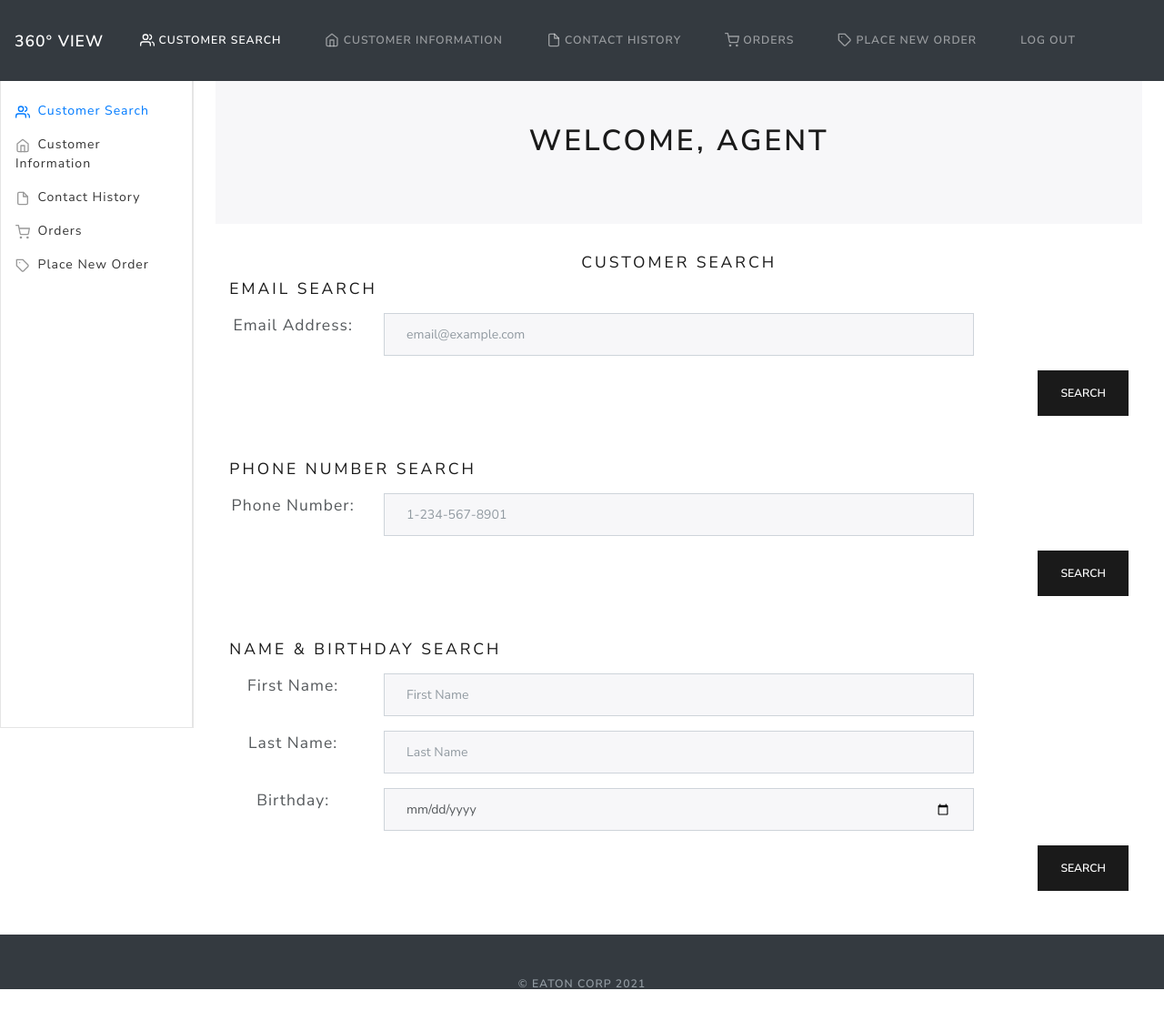
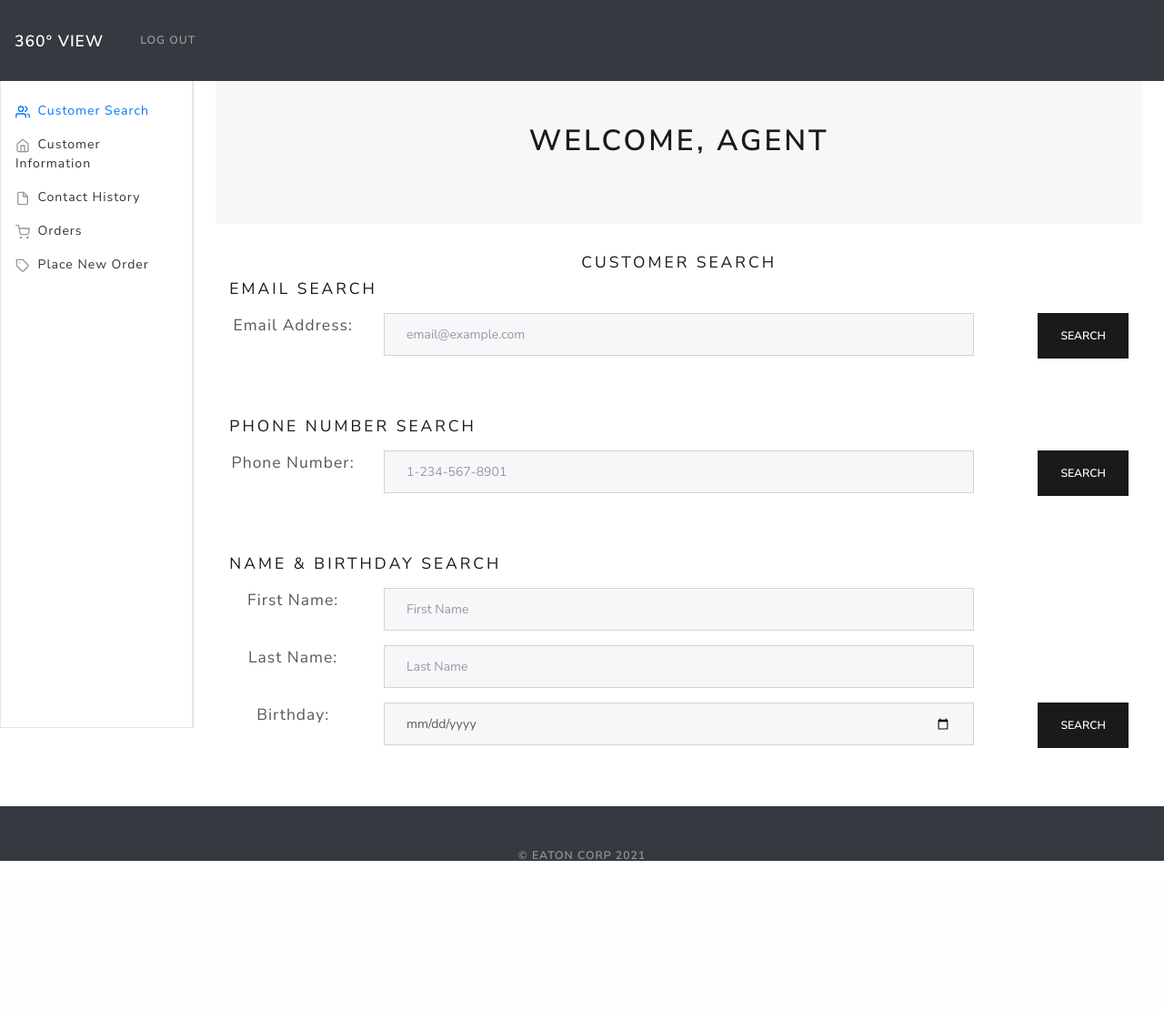
Before and after one commit to Virbil/360_View, a Django app: template myCRM_app/templates/home.html in a window 1280 px wide. Shown: the whole page at 91% size. After the commit the page ends 946 px from the top, so only its background shows below. Run offline with Django 3.2, Linux system fonts and the light colour scheme; the template is opened without the code that fills it, so the values that code supplies are empty; some libraries are stand-ins or nearby versions.

Commit message:
all functionality working. want to add contact history pagination and search fields

```diff
--- a/myCRM_app/static/css/nav.css
+++ b/myCRM_app/static/css/nav.css
@@ -1,5 +1,5 @@
-@media only screen and (max-width: 600px) {
-    body {
-        background-color: lightblue;
+@media only screen and (min-width: 601px) {
+    .forSmOnly {
+        display: none;
     }
 }
--- a/myCRM_app/templates/add-customer.html
+++ b/myCRM_app/templates/add-cust-modal.html
@@ -1,5 +1,25 @@
+<!-- Empty Input Search Modal -->
+<div class="modal fade" id="emptySearchModal" tabindex="-1" aria-labelledby="exampleModalLabel" aria-hidden="true">
+    <div class="modal-dialog">
+        <div class="modal-content">
+            <div class="modal-header modal-header-colored">
+                <h3 class="modal-title">Add a Customer</h3>
+            </div>
+            <div class="modal-body">
+                <h2 class="lead" style="color: red;">Email was left blank.</h2>
+                <h4 class='lead'>Add a new customer?
+                    <button class='btn btn-primary' type='submit' id="openAddCustModal">Yes</button>
+                    <button class='btn btn-secondary' type='button' data-dismiss='modal'>No</button>
+                </h4>
+            </div>
+        </div>
+    </div>
+</div>
+
+
+<!-- Add Customer Modal -->
 <div class="modal fade" id="addCustModal" tabindex="-1" aria-labelledby="exampleModalLabel" aria-hidden="true">
-    <div class="modal-container">
+    <div class="modal-dialog">
         <div class="modal-content">
             <div class="modal-header modal-header-colored">
                 <h3 class="modal-title">Add a Customer</h3>
@@ -8,7 +28,7 @@
                 <form class="form-add-customer" id="cust_form" action='/customer/add' method="POST" autocomplete="off">
                     {% csrf_token %}
                     <div class="form-group row">
-                        <div class="input-group-prepend col-sm-2">
+                        <div class="input-group-prepend col-sm-4">
                             <span class="input-group-text">First Name: </span>
                         </div>
                         <div class="col-8">
@@ -16,7 +36,7 @@
                         </div>
                     </div>
                     <div class="form-group row">
-                        <div class="input-group-prepend col-sm-2">
+                        <div class="input-group-prepend col-sm-4">
                             <span class="input-group-text">Last Name: </span>
                         </div>
                         <div class="col-8">
@@ -24,7 +44,7 @@
                         </div>
                     </div>
                     <div class="form-group row">
-                        <div class="input-group-prepend col-sm-2">
+                        <div class="input-group-prepend col-sm-4">
                             <span class="input-group-text">Phone Number: </span>
                         </div>
                         <div class="col-8">
@@ -32,7 +52,7 @@
                         </div>
                     </div>
                     <div class="form-group row">
-                        <div class="input-group-prepend col-sm-2">
+                        <div class="input-group-prepend col-sm-4">
                             <span class="input-group-text">Email: </span>
                         </div>
                         <div class="col-8">
@@ -40,15 +60,15 @@
                         </div>
                     </div>
                     <div class="form-group row">
-                        <div class="input-group-prepend col-sm-2">
+                        <div class="input-group-prepend col-sm-4">
                             <span class="input-group-text">Birthday: </span>
                         </div>
                         <div class="form-group col-8 date">
                             <input type="text" id="birthday" name="birthday" class="form-control">
                         </div>
                     </div>
-                    <button class="btn btn-primary register" type="submit">Add Customer</button>
-                    <button class="btn btn-danger" type="submit"><a href="/customer" style="text-decoration: none; color: inherit;">Cancel</a></button>
+                    <button class="btn btn-primary mr-2" type="submit">Add Customer</button>
+                    <button class='btn btn-secondary' type='submit' data-dismiss='modal'>Cancel</button>
                 </form>
             </div>
         </div>
--- a/myCRM_app/templates/home.html
+++ b/myCRM_app/templates/home.html
@@ -28,68 +28,11 @@
 
                 <div class="container" id="add-customer-results"></div>
 
-                <!-- Modal -->
-                <div class="modal fade" id="addCustModal" tabindex="-1" aria-labelledby="exampleModalLabel" aria-hidden="true">
-                    <div class="modal-dialog">
-                        <div class="modal-content">
-                            <div class="modal-header modal-header-colored">
-                                <h3 class="modal-title">Add a Customer</h3>
-                            </div>
-                            <div class="modal-body">
-                                <form class="form-add-customer" id="cust_form" action='/customer/add' method="POST" autocomplete="off">
-                                    {% csrf_token %}
-                                    <div class="form-group row">
-                                        <div class="input-group-prepend col-sm-4">
-                                            <span class="input-group-text">First Name: </span>
-                                        </div>
-                                        <div class="col-8">
-                                            <input type="text" id="first_name" name="first_name" class="form-control">
-                                        </div>
-                                    </div>
-                                    <div class="form-group row">
-                                        <div class="input-group-prepend col-sm-4">
-                                            <span class="input-group-text">Last Name: </span>
-                                        </div>
-                                        <div class="col-8">
-                                            <input type="text" id="last_name" name="last_name" class="form-control">
-                                        </div>
-                                    </div>
-                                    <div class="form-group row">
-                                        <div class="input-group-prepend col-sm-4">
-                                            <span class="input-group-text">Phone Number: </span>
-                                        </div>
-                                        <div class="col-8">
-                                            <input type="text" id="phone_number" name="phone_number" class="form-control">
-                                        </div>
-                                    </div>
-                                    <div class="form-group row">
-                                        <div class="input-group-prepend col-sm-4">
-                                            <span class="input-group-text">Email: </span>
-                                        </div>
-                                        <div class="col-8">
-                                            <input type="email" id="email" name="email" class="form-control">
-                                        </div>
-                                    </div>
-                                    <div class="form-group row">
-                                        <div class="input-group-prepend col-sm-4">
-                                            <span class="input-group-text">Birthday: </span>
-                                        </div>
-                                        <div class="form-group col-8 date">
-                                            <input type="text" id="birthday" name="birthday" class="form-control">
-                                        </div>
-                                    </div>
-                                    <button class="btn btn-primary register" type="submit">Add Customer</button>
-                                    <button class="btn btn-danger" type="submit"><a href="/customer" style="text-decoration: none; color: inherit;">Cancel</a></button>
-                                </form>
-                            </div>
-                        </div>
-                    </div>
-                </div>
-
+                {% include "add-cust-modal.html" %}
 
                 <div class="container">
                     <h1 class="lead">Customer Search</h1>
-                    <form class="formSearch" action="/customer/search" method="POST" autocomplete="off">
+                    <form class="formEmailSearch" action="/customer/search" method="POST" autocomplete="off">
                         {% csrf_token %}
                         <div class="row">
                             <div class="container">
@@ -99,18 +42,18 @@
                                         <label class="lead" for="email">Email Address: </label>
                                     </div>
                                     <div class="col-sm-8">
-
-                                        <!-- empty div for returning if user left email input blank -->
-                                        <div id="email_result" style="color: red;">
-                                        </div>
-
                                         <input class="form-control" type="email" name="email" id="email_search" placeholder="email@example.com"></input>
                                     </div>
+                                    <div class="col-sm-2">
+                                        <button type="submit" class="btn btn-primary float-right" id="btnEmailSearch">Search</button>
+                                    </div>
                                 </div>
-                                <button type="submit" class="btn btn-primary float-right" id="btnEmailSearch">Search</button>
                             </div>
                         </div>
+                    </form>
 
+                    <form class="formPhoneSearch" action="/customer/search" method="POST" autocomplete="off">
+                        {% csrf_token %}
                         <div class="row">
                             <div class="container">
                                 <h3 class="lead text-left mt-5">Phone Number Search</h3>
@@ -119,18 +62,18 @@
                                         <label class="lead" for="phone_number">Phone Number: </label>
                                     </div>
                                     <div class="col-sm-8">
-
-                                        <!-- empty div for returning if user left phone number input blank -->
-                                        <div id="phone_result" style="color: red;">
-                                        </div>
-
                                         <input class="form-control" name="phone_number" placeholder="1-234-567-8901" id="phone_search"></input>
                                     </div>
+                                    <div class="col-sm-2">
+                                        <button type="submit" class="btn btn-primary float-right" id="btnPhoneSearch">Search</button>
+                                    </div>
                                 </div>
-                                <button type="submit" class="btn btn-primary float-right" id="btnPhoneSearch">Search</button>
                             </div>
                         </div>
+                    </form>
 
+                    <form class="formNameBirthSearch" action="/customer/search" method="POST" autocomplete="off">
+                        {% csrf_token %}
                         <div class="row">
                             <div class="container">
                                 <h3 class="lead text-left mt-5">Name & Birthday Search</h3>
@@ -139,11 +82,6 @@
                                         <label class="lead" for="first_name">First Name: </label>
                                     </div>
                                     <div class="col-sm-8">
-
-                                        <!-- empty div for returning if user left name and birthday input blank -->
-                                        <div id="name_birth_result" style="color: red;">
-                                        </div>
-
                                         <input class="form-control" name="first_name" placeholder="First Name" id="fname_search"></input>
                                     </div>
                                 </div>
@@ -162,8 +100,10 @@
                                     <div class="col-sm-8">
                                         <input class="form-control" type="date" name="birthday" id="birthday_search"></input>
                                     </div>
+                                    <div class="col-sm-2">
+                                        <button type="submit" class="btn btn-primary float-right mb-5" id="btnNameBirthSearch">Search</button>
+                                    </div>
                                 </div>
-                                <button type="submit" class="btn btn-primary float-right mb-5" id="btnNameBirthSearch">Search</button>
                             </div>
                         </div>
                     </form>
@@ -178,11 +118,10 @@
 
     <!-- Optional JavaScript -->
     <!-- jQuery first, then Popper.js, then Bootstrap JS -->
-    <script src="https://code.jquery.com/jquery-3.5.1.slim.min.js" integrity="sha384-DfXdz2htPH0lsSSs5nCTpuj/zy4C+OGpamoFVy38MVBnE+IbbVYUew+OrCXaRkfj" crossorigin="anonymous"></script>
+    <script src="https://ajax.googleapis.com/ajax/libs/jquery/3.6.0/jquery.min.js"></script>
     <script src="https://cdn.jsdelivr.net/npm/popper.js@1.16.1/dist/umd/popper.min.js" integrity="sha384-9/reFTGAW83EW2RDu2S0VKaIzap3H66lZH81PoYlFhbGU+6BZp6G7niu735Sk7lN" crossorigin="anonymous"></script>
     <script src="https://stackpath.bootstrapcdn.com/bootstrap/4.5.2/js/bootstrap.min.js" integrity="sha384-B4gt1jrGC7Jh4AgTPSdUtOBvfO8shuf57BaghqFfPlYxofvL8/KUEfYiJOMMV+rV" crossorigin="anonymous"></script>
-    <script src="https://code.jquery.com/jquery-1.12.4.js"></script>
-    <script src="https://code.jquery.com/ui/1.12.1/jquery-ui.js"></script>
+
 
     <!-- Icons -->
     <script src="https://unpkg.com/feather-icons/dist/feather.min.js"></script>
@@ -195,19 +134,16 @@
                 var email_search = document.getElementById('email_search').value;
 
                 if (email_search == '') {
-                    $('#email_result').html("Email was left blank.")
-                    // Button trigger modal
-                    $('#email_result').append("<h4 class='lead'>Add a new customer? <button class='btn btn-primary' type='submit' data-toggle='modal' data-target='#addCustModal'>Yes</button></h4>")
+                    $('#emptySearchModal').modal('toggle');
                 }
             })
+
 
             $('#btnPhoneSearch').click(function() {
                 var phone_search = document.getElementById('phone_search').value;
 
                 if (phone_search == '') {
-                    $('#phone_result').html("Phone number was left blank.")
-                    // Button trigger modal
-                    $('#phone_result').append("<h4 class='lead'>Add a new customer? <button class='btn btn-primary' type='submit' data-toggle='modal' data-target='#addCustModal'>Yes</button></h4>")
+                    $('#emptySearchModal').modal('toggle');
                 }
             })
 
@@ -217,16 +153,17 @@
                 var birthday_search = document.getElementById('birthday_search').value;
 
                 if (fname_search == '' || lname_search == '' || birthday_search == '') {
-                    $('#name_birth_result').html("Name and/or birthday was left blank.")
-                    // Button trigger modal
-                    $('#name_birth_result').append("<h4 class='lead'>Add a new customer? <button class='btn btn-primary' type='submit' data-toggle='modal' data-target='#addCustModal'>Yes</button></h4>")
+                    $('#emptySearchModal').modal('toggle');
                 }
             })
 
+            $('#openAddCustModal').click(function() {
+                $('#emptySearchModal').modal('hide');
+                $('#addCustModal').modal('show');
+            })
 
 
-
-            $('.formSearch').submit(function(e) {
+            $('.formEmailSearch').submit(function(e) {
                 e.preventDefault();
 
                 $.ajax({
@@ -239,7 +176,7 @@
                 })
             })
 
-            $('.formSearch').submit(function(e) {
+            $('.formPhoneSearch').submit(function(e) {
                 e.preventDefault();
 
                 $.ajax({
@@ -252,7 +189,7 @@
                 })
             })
 
-            $('.formSearch').submit(function(e) {
+            $('.formNameBirthSearch').submit(function(e) {
                 e.preventDefault();
 
                 $.ajax({
--- a/myCRM_app/templates/top-nav.html
+++ b/myCRM_app/templates/top-nav.html
@@ -9,31 +9,31 @@
 
     <div class="collapse navbar-collapse" id="topNav">
         <ul class="navbar-nav mr-auto">
-            <li class="nav-item active">
+            <li class="nav-item active forSmOnly">
                 <a class="nav-link" id="home_flush" href="/customer">
                     <span data-feather="users"></span>
                     Customer Search
                 </a>
             </li>
-            <li class="nav-item">
+            <li class="nav-item forSmOnly">
                 <a class="nav-link" href="/customer/info/{{customer.id}}">
                     <span data-feather="home"></span>
                     Customer Information <span class="sr-only">(current)</span>
                 </a>
             </li>
-            <li class="nav-item">
+            <li class="nav-item forSmOnly">
                 <a class="nav-link" href="/customer/contact-history">
                     <span data-feather="file"></span>
                     Contact History
                 </a>
             </li>
-            <li class="nav-item">
+            <li class="nav-item forSmOnly">
                 <a class="nav-link" href="/customer/order-history">
                     <span data-feather="shopping-cart"></span>
                     Orders
                 </a>
             </li>
-            <li class="nav-item">
+            <li class="nav-item forSmOnly">
                 <a class="nav-link" href="/customer/place-order">
                     <span data-feather="tag"></span>
                     Place New Order
--- a/myCRM_app/urls.py
+++ b/myCRM_app/urls.py
@@ -3,10 +3,8 @@ from . import views
 
 urlpatterns = [
     path('', views.home),
-    path('register', views.register),
     path('add', views.add_customer),
     path('search/<str:info_provided>', views.search),
-    # path("ajax_search", views.autocomplete_model, name='autocomplete_model'),
     path('info/<int:customer_id>', views.customer_info),
     path('edit-info/<int:customer_id>', views.edit_customer_info),
     path('post-note', views.post_note),
```
Also changed, not shown: myCRM_app/templates/place-order.html (+7 -3 lines), myCRM_app/views.py (+1 -14 lines).
